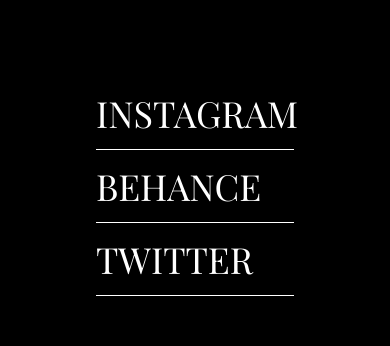
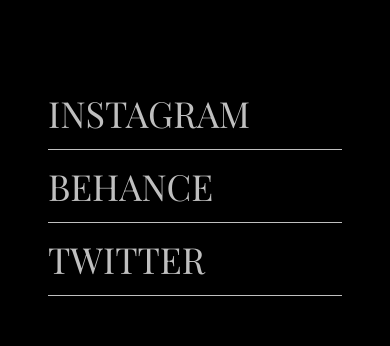
Before and after one commit to n3-rd/Felici-, a website built with Vite: page index.html in a window 390 px wide. Shown: the part 3887-4233 px from the top of the page. Built offline with nearby package versions, Linux system fonts and the light colour scheme; some packages are replaced by stand-ins of ours.

Commit message:
visual fixes

```diff
--- a/index.html
+++ b/index.html
@@ -96,8 +96,8 @@
 
     </div>
 
-    <div class="section-4 mx-24">
-      <div class="social-link">
+    <div class="section-4 mx-12 lg:mx-24">
+      <div class="social-link opacity-75">
         <div class="social-link__item py-4 border-b border-white font-display text-4xl">
             INSTAGRAM
         </div>
```
